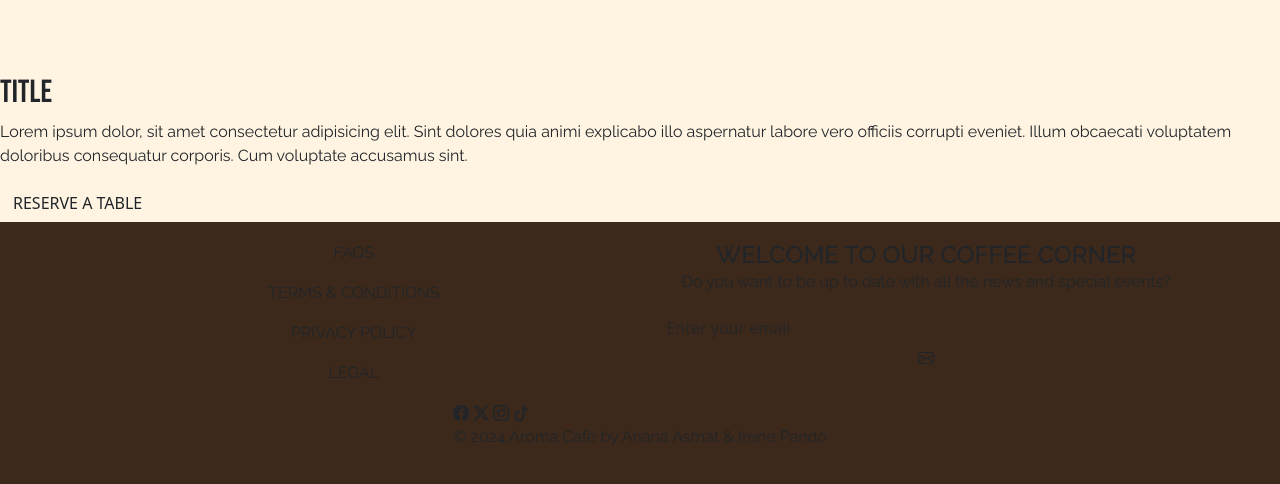
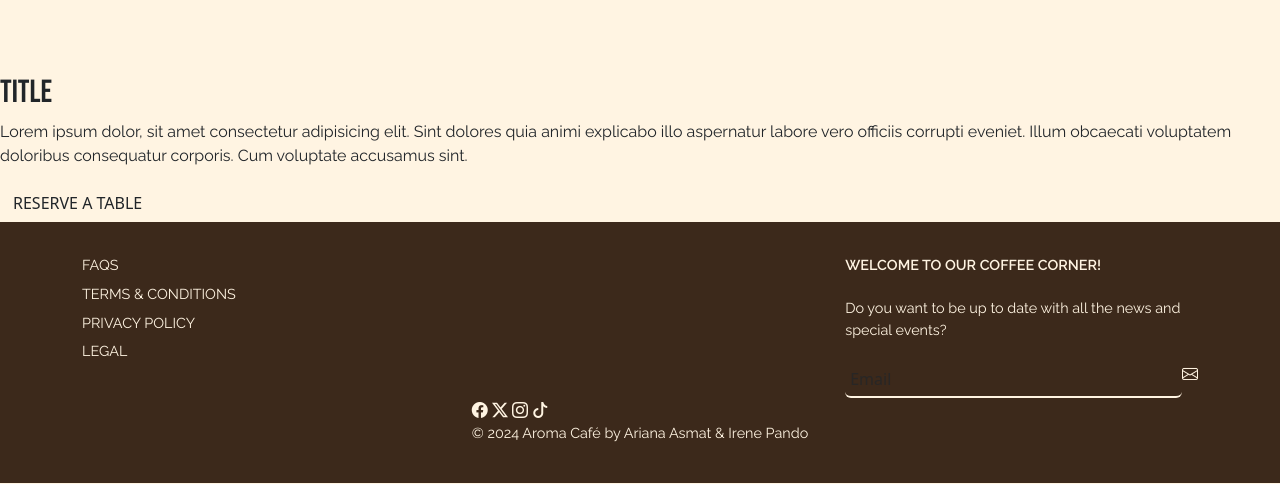
Before and after one commit to enerip/Web-Cafe, a plain HTML site: page index.html in a window 1280 px wide. Shown: the part 2934-3418 px from the top of the page. Drawn offline with nearby package versions, Linux system fonts and the light colour scheme.

Commit message:
footer almost done

```diff
--- a/css/style.css
+++ b/css/style.css
@@ -41,8 +41,7 @@ section {
     margin: 0 auto;
 }
 
-/* HOME PAGE */
-
+/* -----HOME PAGE----- */
 #carga {
     width: 100%;
     height: 100vh;
@@ -136,7 +135,7 @@ header {
     background-color: var(--clr-secondary);
 }
 
-/* MENU */
+/* -----MENU----- */
 .navContainer {
     width: 100%;
     display: flex;
@@ -236,7 +235,7 @@ header {
     border: none;
 }
 
-/* FACTS SECTION */
+/* -----FACTS SECTION----- */
 #funFacts {
     width: 100%;
     height: 30vh;
@@ -280,7 +279,7 @@ header {
     font-size: 0.8em;
 }
 
-/* BEST SELLERS SECTION */
+/* -----BEST SELLERS SECTION----- */
 #bestSellers {
     padding: 5em 0;
     display: flex;
@@ -325,7 +324,7 @@ header {
     color: var(--clr-light-2);
 }
 
-/* SIGN UP SECTION */
+/* -----SIGN UP SECTION----- */
 #signUp {
     width: 100%;
     height: 38vh;
@@ -389,7 +388,7 @@ input.form-su:focus{
     height: 28%;
 }
 
-/* GALLERY SECTION */
+/* -----GALLERY SECTION----- */
 #gallery {
     display: flex;
     flex-direction: column;
@@ -425,11 +424,42 @@ input.form-su:focus{
     color: var(--clr-light-2);
 }
 
-/* FOOTER */
+/* -----FOOTER----- */
 footer {
     display: flex;
     flex-direction: column;
     background-color: var(--clr-dark);
     align-items: center;
-    padding: 1.2em;
+    padding: 2em;
+    color: var(--clr-light);
 }
+
+.terms p,
+#sm p {
+    margin-bottom: 0.5em !important;
+    font-size: 0.9em;
+}
+
+.nl-text p {
+    margin-bottom: 1.5em;
+    font-size: 0.9em;
+}
+
+.nl-text p:first-child {
+    font-weight: 600;
+}
+
+.nl {
+    display: flex;
+    flex-direction: row;
+}
+
+.form-nl {
+    transition: width 0.3s ease;
+    background-color: transparent;
+    border: none;
+    border-bottom: 2px solid var(--clr-light);
+    padding: 5px;
+    outline: none;
+    color: var(--clr-light) !important;
+}
--- a/index.html
+++ b/index.html
@@ -208,19 +208,19 @@
     </section>
 
     <footer>
-      <div class="container text-center">
+      <div class="container">
         <div class="row">
-          <div class="col">
+          <div class="col-8 terms">
             <p>FAQS</p>
             <p>TERMS & CONDITIONS</p>
             <p>PRIVACY POLICY</p>
             <p>LEGAL</p>
           </div>
-          <div class="col">
-            <h4>WELCOME TO OUR COFFEE CORNER</h4>
+          <div class="col-4 nl-text">
+            <p>WELCOME TO OUR COFFEE CORNER!</p>
             <p>Do you want to be up to date with all the news and special events?</p>
             <div class="nl">
-              <input type="email" class="form-control border-0 rounded-0 bg-transparent text-light" id="newsletterEmail" placeholder="Enter your email" aria-label="Email">
+              <input type="email" class="form-control form-nl" id="floatingInput" placeholder="Email">
               <i class="bi bi-envelope"></i>
             </div>
           </div>
```
